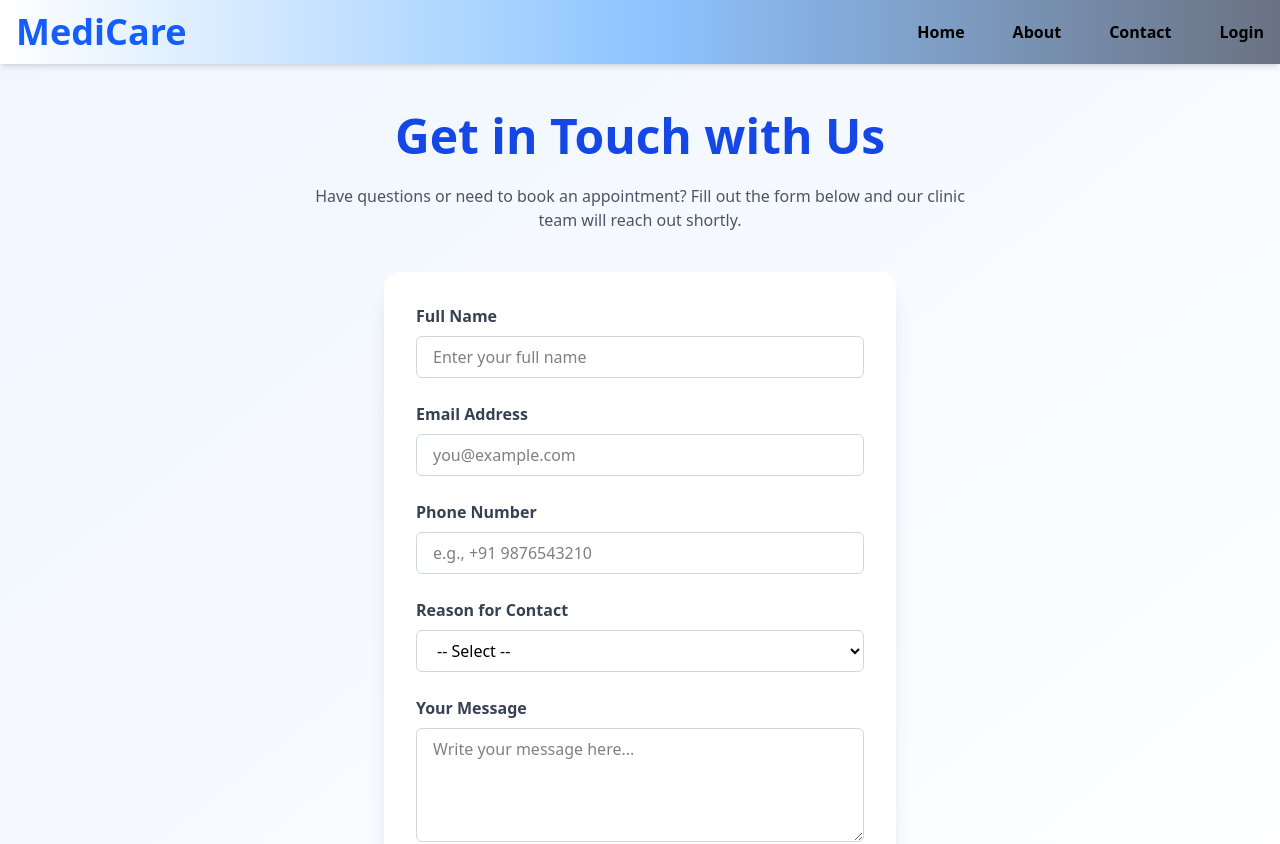
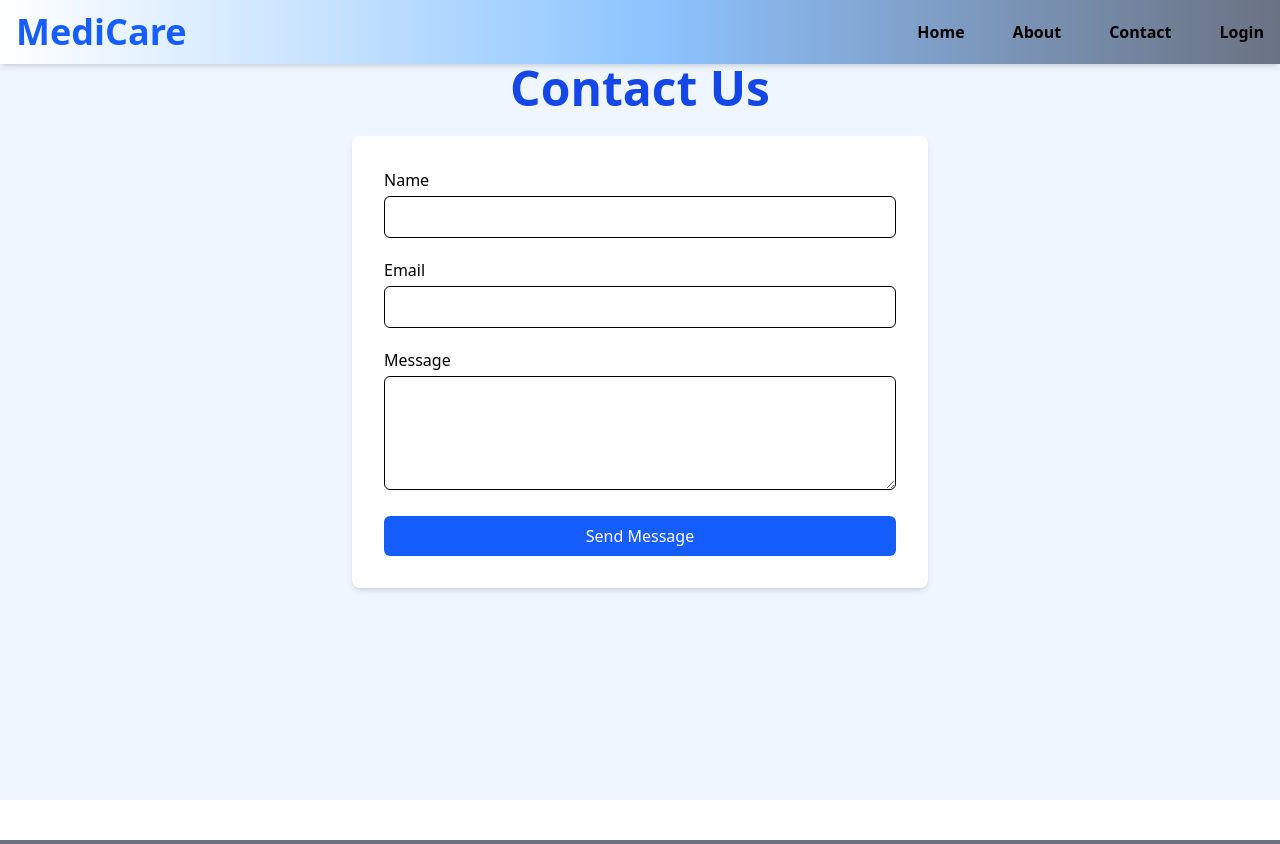
Before and after one commit to piyushpotghan/final-year-project, a React (Vite) app in the folder final year/: page /Contact in a window 1280 px wide. Shown: the top 844 px of the page. Built offline with nearby package versions, Linux system fonts and the light colour scheme.

Commit message:
working on contact us

```diff
--- a/final year/package.json
+++ b/final year/package.json
@@ -18,6 +18,7 @@
   },
   "devDependencies": {
     "@eslint/js": "^9.30.1",
+    "@tailwindcss/forms": "^0.5.10",
     "@types/react": "^19.1.8",
     "@types/react-dom": "^19.1.6",
     "@vitejs/plugin-react": "^4.6.0",
--- a/final year/src/components/About.jsx
+++ b/final year/src/components/About.jsx
@@ -2,18 +2,30 @@ import React from 'react';
 
 export default function About() {
   return (
-    <section className="min-h-screen pt-28 px-4 sm:px-6 pb-16 bg-white text-center">
-      <h1 className="text-3xl sm:text-4xl md:text-5xl font-bold text-blue-700 mb-6">
-        About Our Clinic Connect
-      </h1>
+     <div className="relative bg-gray-100">
+    {/* Background image on right half */}
+    <div
+      className="absolute inset-y-0 right-0 w-1/2 bg-cover  bg-no-repeat z-0 bg-right"
+      style={{ backgroundImage: "url('https://www.quickobook.com/assets/img/about-4.jpg')" }}
+    />
 
-      <p className="max-w-3xl mx-auto text-gray-700 text-base sm:text-lg leading-relaxed">
-        Welcome to our Doctor Appointment System – a platform designed to simplify your healthcare experience.
-        <br className="hidden sm:block" /><br />
-        Our mission is to make it easy for patients to schedule appointments with qualified and experienced doctors. Whether you're looking for general consultation or specialized care, our system ensures fast, secure, and user-friendly access to medical professionals.
-        <br className="hidden sm:block" /><br />
-        We believe in bridging the gap between doctors and patients through digital innovation – putting your health just one click away.
+    {/* Optional translucent overlay to improve text contrast */}
+    <div className="absolute inset-y-0 right-0 w-1/2 bg-white/60 z-10" />
+
+    {/* Text content */}
+    <div className="relative z-20 container mx-auto p-20 text-center">
+      <h1 className="text-3xl font-bold text-blue-600 mb-4">About Us</h1>
+      <h2 className="text-4xl font-extrabold text-blue-800 mb-2">
+        Quality Healthcare Made Simple
+      </h2>
+      <h3 className="text-2xl font-semibold text-gray-700 mb-6">Our Mission</h3>
+      <p className="text-gray-800 text-lg max-w-3xl mx-auto leading-relaxed">
+        Medicare is on a mission to make quality healthcare affordable and accessible for over a billion+ Indians. We believe in empowering our users with the most accurate, comprehensive, and curated information and care, enabling them to make better healthcare decisions and book appointments.
       </p>
-    </section>
+    </div>
+
+    {/* Mobile fallback */}
+    <div className="block md:hidden h-64 bg-gray-200" />
+  </div>
   );
-}
+};
--- a/final year/src/components/Contact.jsx
+++ b/final year/src/components/Contact.jsx
@@ -2,78 +2,37 @@ import React from 'react';
 
 export default function Contact() {
   return (
-      <section className="min-h-screen pt-28 px-4 sm:px-6 pb-12 sm:pb-16 bg-gradient-to-br from-blue-50 to-white">
-      <h1 className="text-3xl sm:text-4xl md:text-5xl font-bold text-center text-blue-700 mb-4 sm:mb-6">
-        Get in Touch with Us
-      </h1>
-      <p className="text-center text-gray-600 text-sm sm:text-base mb-10 max-w-2xl mx-auto px-2">
-        Have questions or need to book an appointment? Fill out the form below and our clinic team will reach out shortly.
-      </p>
+    <section className="min-h-screen px-6 py-16 bg-blue-50">
+      <h1 className="text-4xl md:text-5xl font-bold text-center text-blue-700 mb-6">Contact Us</h1>
 
-      <form className="w-full max-w-lg mx-auto bg-white p-6 sm:p-8 rounded-2xl shadow-xl space-y-5 sm:space-y-6">
-        {/* Name */}
+      <form className="max-w-xl mx-auto bg-white p-8 rounded-lg shadow-md space-y-5">
         <div>
-          <label className="block mb-2 font-semibold text-gray-700 text-sm sm:text-base">Full Name</label>
+          <label className="block mb-1 font-medium">Name</label>
           <input
             type="text"
-            placeholder="Enter your full name"
-            className="w-full px-4 py-2 text-sm sm:text-base border border-gray-300 rounded-md focus:ring-2 focus:ring-blue-400 outline-none"
+            className="w-full px-4 py-2 border rounded-md focus:ring-2 focus:ring-blue-400"
             required
           />
         </div>
-
-        {/* Email */}
         <div>
-          <label className="block mb-2 font-semibold text-gray-700 text-sm sm:text-base">Email Address</label>
+          <label className="block mb-1 font-medium">Email</label>
           <input
             type="email"
-            placeholder="you@example.com"
-            className="w-full px-4 py-2 text-sm sm:text-base border border-gray-300 rounded-md focus:ring-2 focus:ring-blue-400 outline-none"
+            className="w-full px-4 py-2 border rounded-md focus:ring-2 focus:ring-blue-400"
             required
           />
         </div>
-
-        {/* Phone */}
         <div>
-          <label className="block mb-2 font-semibold text-gray-700 text-sm sm:text-base">Phone Number</label>
-          <input
-            type="tel"
-            placeholder="e.g., +91 9876543210"
-            className="w-full px-4 py-2 text-sm sm:text-base border border-gray-300 rounded-md focus:ring-2 focus:ring-blue-400 outline-none"
-            required
-          />
-        </div>
-
-        {/* Reason for Contact */}
-        <div>
-          <label className="block mb-2 font-semibold text-gray-700 text-sm sm:text-base">Reason for Contact</label>
-          <select
-            className="w-full px-4 py-2 text-sm sm:text-base border border-gray-300 rounded-md focus:ring-2 focus:ring-blue-400 outline-none"
-            required
-          >
-            <option value="">-- Select --</option>
-            <option>Book Appointment</option>
-            <option>Report Issue</option>
-            <option>General Inquiry</option>
-            <option>Feedback</option>
-          </select>
-        </div>
-
-        {/* Message */}
-        <div>
-          <label className="block mb-2 font-semibold text-gray-700 text-sm sm:text-base">Your Message</label>
+          <label className="block mb-1 font-medium">Message</label>
           <textarea
             rows="4"
-            placeholder="Write your message here..."
-            className="w-full px-4 py-2 text-sm sm:text-base border border-gray-300 rounded-md focus:ring-2 focus:ring-blue-400 outline-none"
+            className="w-full px-4 py-2 border rounded-md focus:ring-2 focus:ring-blue-400"
             required
           ></textarea>
         </div>
-
-        {/* Submit Button */}
         <button
           type="submit"
-          className="w-full bg-blue-600 text-white py-2 sm:py-3 rounded-md hover:bg-blue-700 transition-all text-sm sm:text-base"
+          className="w-full bg-blue-600 text-white py-2 rounded-md hover:bg-blue-700 transition"
         >
           Send Message
         </button>
--- a/final year/src/components/Login.jsx
+++ b/final year/src/components/Login.jsx
@@ -4,7 +4,7 @@ export default function Login() {
   return (
     <section className="min-h-screen flex items-center justify-center bg-gradient-to-r from-blue-100 via-white to-blue-100 px-4">
       <div className="bg-white p-8 md:p-12 rounded-2xl shadow-2xl w-full max-w-md">
-        <h2 className="text-3xl font-bold text-center text-blue-600 mb-6">Welcome Back</h2>
+        <h2 className="text-3xl font-bold text-center text-blue-600 mb-6">Welcome to Medicare</h2>
 
         <form className="space-y-5">
           {/* Email */}
```
Also changed, not shown: 1 other file (tests, documents, lock files or other folders).
